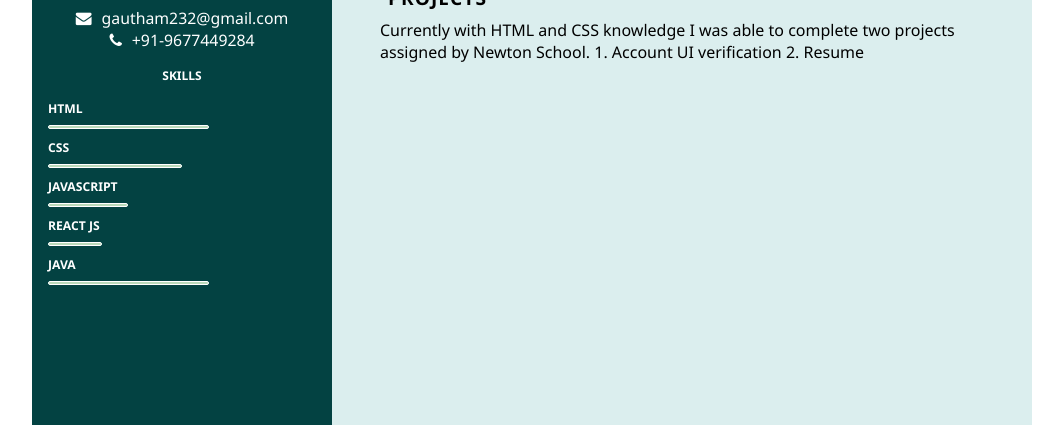
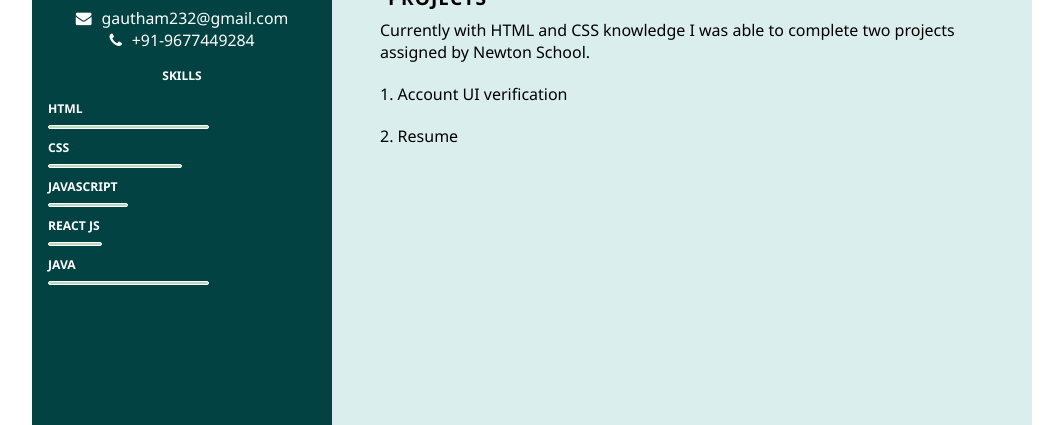
Before and after one commit to Gau232/Responsive-Resume-using-CSS-Grid---CSS-Input-attributes-Value-Readonly-Disab---zimmrgm191c6, a plain HTML site: page index.html in a window 1280 px wide. Shown: the part 375-800 px from the top of the page, without its empty margins (32-1095 px from the left). Drawn offline with Linux system fonts and the light colour scheme.

Commit message:
Update index.html

```diff
--- a/index.html
+++ b/index.html
@@ -131,8 +131,8 @@
             <h2 class="right-title">Projects</h2>
             <p>
               Currently with HTML and CSS knowledge I was able to complete two projects assigned by Newton School.
-              1. Account UI verification
-              2. Resume
+            <p>1. Account UI verification</p>
+            <p>2. Resume</p>
             </p>
           </section>
         </div>
```
